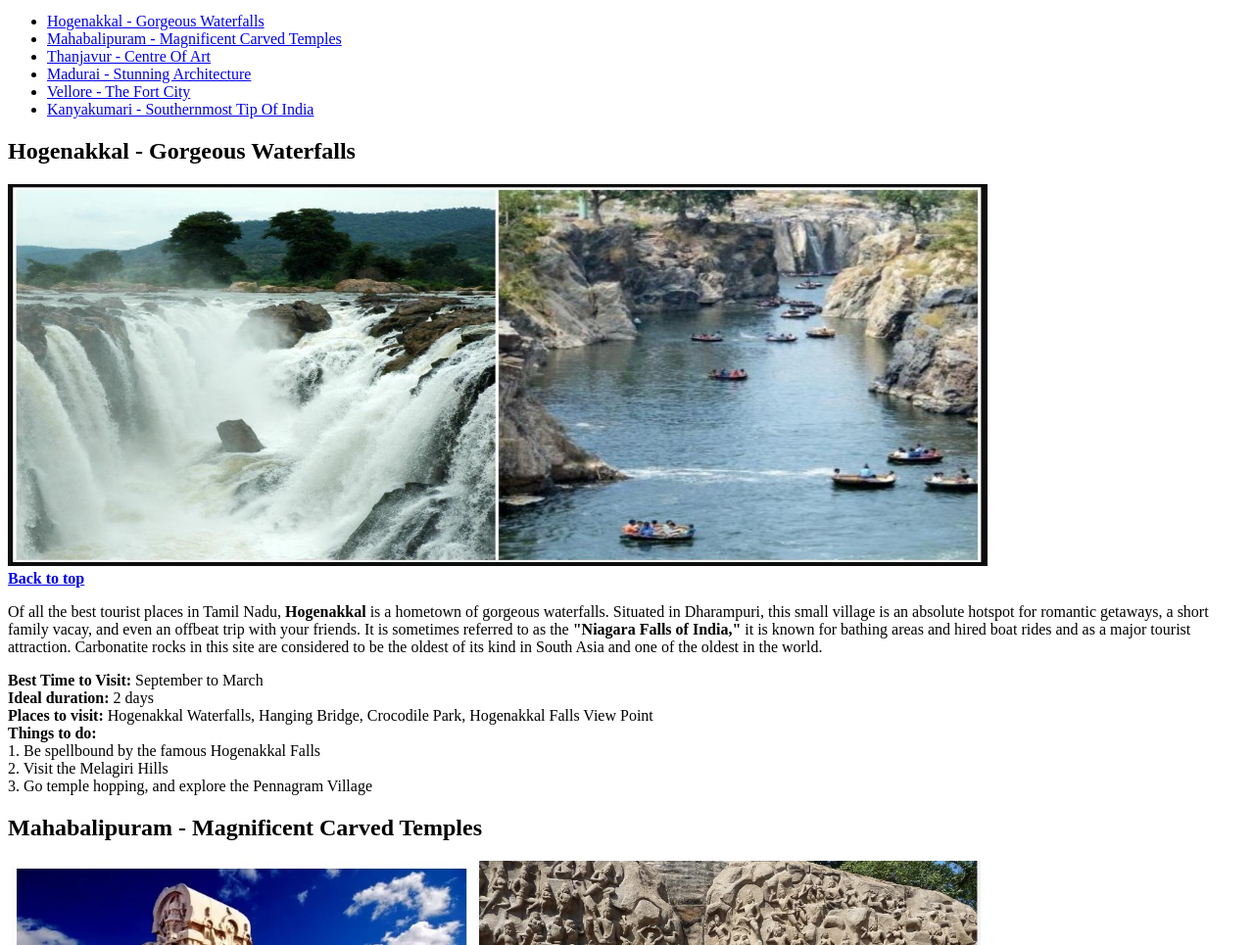
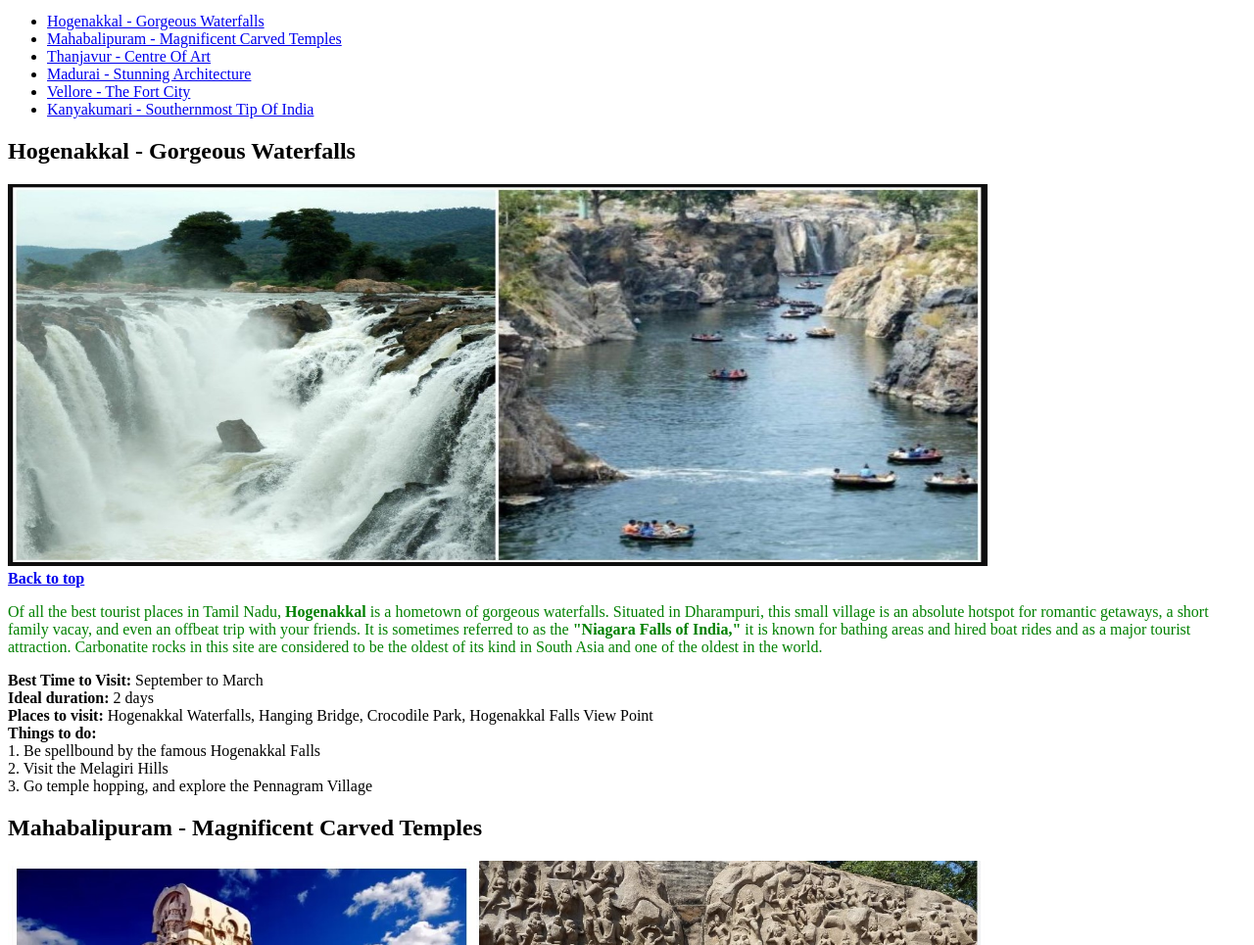
Before and after one commit to LaunchCodeAllhubs/js-assignment-4-html-me-something-sbagavathi2006, a website: page index.html in a window 1280 px wide. Shown: the part 135-1100 px from the top of the page at 98% size. Drawn offline with Linux system fonts and the light colour scheme; files whose address does not match are found by name.

Commit message:
Updated for Green error

```diff
--- a/styles.css
+++ b/styles.css
@@ -9,6 +9,6 @@ body {
     text-align:center;
   }
 
-  .funParagraph [id="testP"]{
+  .funParagraph {
     color:green;
   }
```
